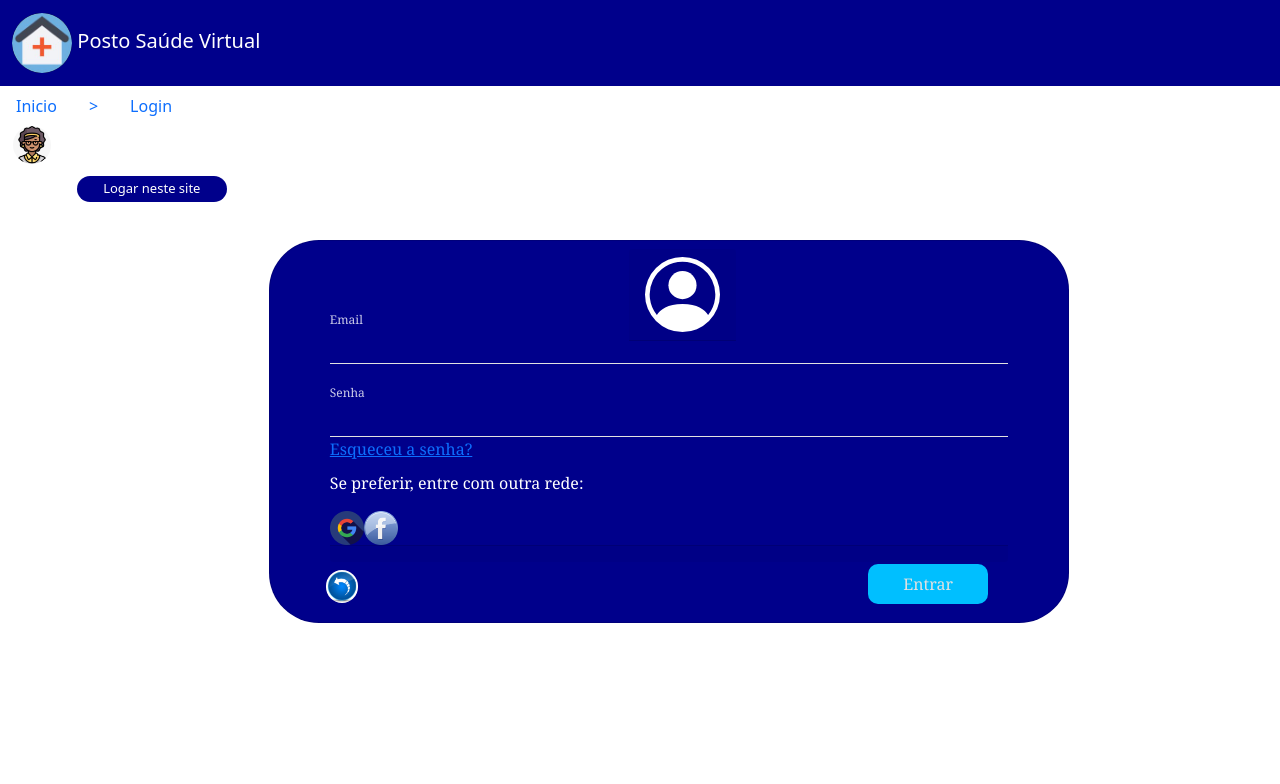
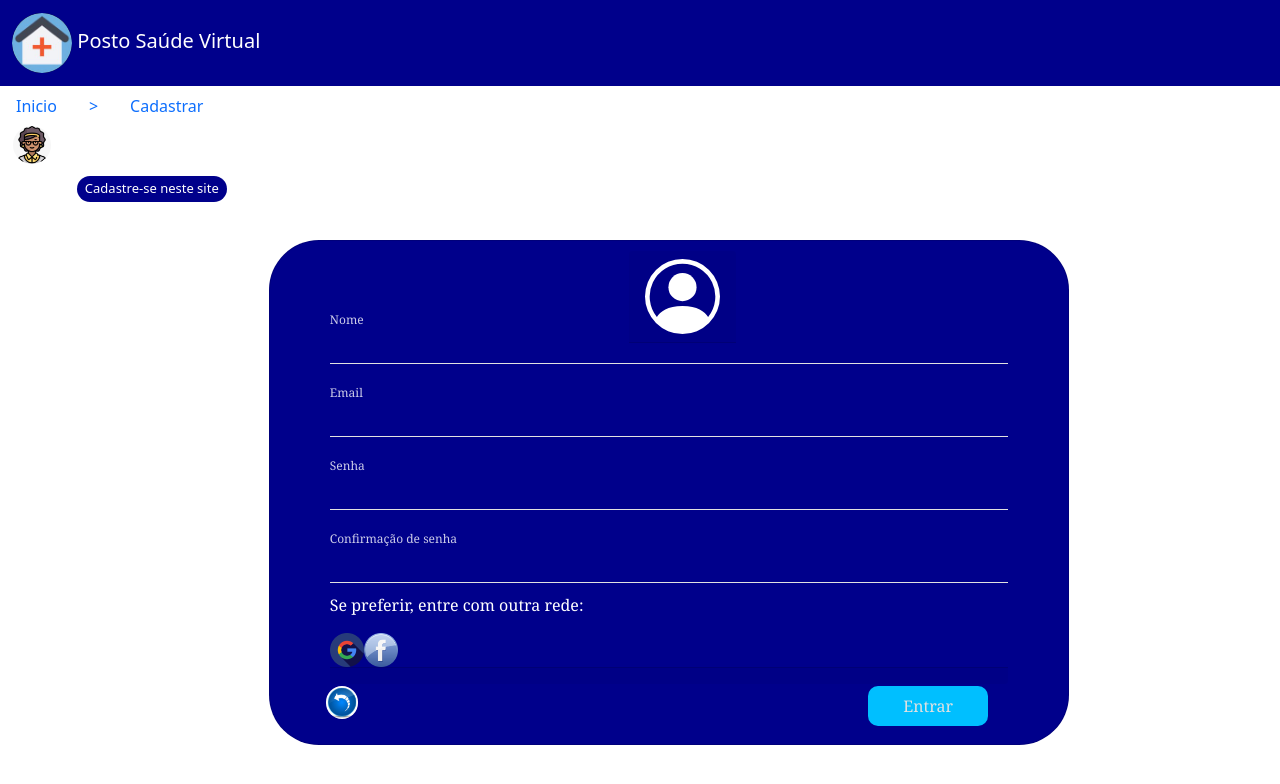
Before and after one commit to rma98/posto-saude-virtual, a Vue app: page / in a window 1280 px wide. Shown: the top 784 px of the page. Built offline with nearby package versions, Linux system fonts and the light colour scheme.

Commit message:
Adiciona tela de cadastro

```diff
--- a/src/App.vue
+++ b/src/App.vue
@@ -4,7 +4,7 @@
 </template>
 
 <script>
-import HelloWorld from './components/Login.vue'
+import HelloWorld from './components/Cadastro.vue'
 
 export default {
   name: 'App',
--- a/src/components/Cadastro.vue
+++ b/src/components/Cadastro.vue
@@ -1,33 +1,104 @@
 <template>
-  <div class="hello">
-    <h1>{{ msg }}</h1>
-    <p>
-      For a guide and recipes on how to configure / customize this project,<br>
-      check out the
-      <a href="https://cli.vuejs.org" target="_blank" rel="noopener">vue-cli documentation</a>.
-    </p>
-    <h3>Installed CLI Plugins</h3>
-    <ul>
-      <li><a href="https://github.com/vuejs/vue-cli/tree/dev/packages/%40vue/cli-plugin-babel" target="_blank" rel="noopener">babel</a></li>
-      <li><a href="https://github.com/vuejs/vue-cli/tree/dev/packages/%40vue/cli-plugin-eslint" target="_blank" rel="noopener">eslint</a></li>
-    </ul>
-    <h3>Essential Links</h3>
-    <ul>
-      <li><a href="https://vuejs.org" target="_blank" rel="noopener">Core Docs</a></li>
-      <li><a href="https://forum.vuejs.org" target="_blank" rel="noopener">Forum</a></li>
-      <li><a href="https://chat.vuejs.org" target="_blank" rel="noopener">Community Chat</a></li>
-      <li><a href="https://twitter.com/vuejs" target="_blank" rel="noopener">Twitter</a></li>
-      <li><a href="https://news.vuejs.org" target="_blank" rel="noopener">News</a></li>
-    </ul>
-    <h3>Ecosystem</h3>
-    <ul>
-      <li><a href="https://router.vuejs.org" target="_blank" rel="noopener">vue-router</a></li>
-      <li><a href="https://vuex.vuejs.org" target="_blank" rel="noopener">vuex</a></li>
-      <li><a href="https://github.com/vuejs/vue-devtools#vue-devtools" target="_blank" rel="noopener">vue-devtools</a></li>
-      <li><a href="https://vue-loader.vuejs.org" target="_blank" rel="noopener">vue-loader</a></li>
-      <li><a href="https://github.com/vuejs/awesome-vue" target="_blank" rel="noopener">awesome-vue</a></li>
-    </ul>
+
+
+  <nav class="navbar navbar-light">
+  <div class="container-fluid">
+    <a class="navbar-brand">
+      <img class="logo" src="../assets/logoLogin.jpg" >
+      Posto Saúde Virtual
+    </a>
   </div>
+</nav>
+
+
+<nav class="nav">
+  <a class="nav-link active" aria-current="page" href="#"> Inicio </a>
+  <a class="nav-link" > > </a>
+  <a class="nav-link" href="#"> Cadastrar</a>
+</nav>
+
+  <div>
+  <img class="atendente" src="../assets/atendente.jpg" >
+  <h1 class= "meg">Cadastre-se neste site</h1>
+  </div>
+
+
+
+
+        <div id="login">
+
+            <form class="card">
+
+                <div class="card-header">
+
+                    <svg xmlns="http://www.w3.org/2000/svg" width="75" height="75" fill="white"  class="bi bi-person-circle" viewBox="0 0 16 16">
+  <path d="M11 6a3 3 0 1 1-6 0 3 3 0 0 1 6 0z"/>
+  <path fill-rule="evenodd" d="M0 8a8 8 0 1 1 16 0A8 8 0 0 1 0 8zm8-7a7 7 0 0 0-5.468 11.37C3.242 11.226 4.805 10 8 10s4.757 1.225 5.468 2.37A7 7 0 0 0 8 1z"/>
+</svg>
+
+                </div>
+
+                <div class="card-content">
+
+                    <div class="card-content-area">
+
+                        <label for="usuario">Nome</label>
+
+                        <input type="text" id="usuario" autocomplete="off">
+
+                    </div>
+
+                      <div class="card-content-area">
+
+                        <label for="usuario">Email</label>
+
+                        <input type="text" id="usuario" autocomplete="off">
+
+                    </div>
+
+
+                    <div class="card-content-area">
+
+                        <label for="password">Senha</label>
+
+                        <input type="password" id="password" autocomplete="off">
+
+
+                    </div>
+                    <div class="card-content-area">
+
+                        <label for="password">Confirmação de senha</label>
+
+                        <input type="password" id="password" autocomplete="off">
+
+
+
+
+                    </div>
+                    <div class= "rede">
+                      <p>Se preferir, entre com outra rede:</P>
+                       <img class="iconeRedes" src="../assets/iconeGoogle.png" >
+                       <img class="iconeRedes" src="../assets/icone-circular-facebook.png" >
+
+                    </div>
+
+                </div>
+
+                <div class="card-footer">
+
+
+                    <input type="submit" value="Entrar" class="submit">
+                    <img class="seta" src="../assets/seta.png" href="#">
+
+
+
+                </div>
+
+            </form>
+
+        </div>
+
+
 </template>
 
 <script>
@@ -39,20 +110,180 @@ export default {
 }
 </script>
 
-<!-- Add "scoped" attribute to limit CSS to this component only -->
 <style scoped>
-h3 {
-  margin: 40px 0 0;
+.navbar{
+  background-color:#00008B;
 }
-ul {
-  list-style-type: none;
-  padding: 0;
+.navbar-brand{
+  color:white;
 }
-li {
-  display: inline-block;
-  margin: 0 10px;
+
+body {
+
+    padding: 0;
+
+    margin: 0;
+
+    background-color: #454d6b;
+
 }
-a {
-  color: #42b983;
+
+#login {
+
+    display: flex;
+
+    align-items: center;
+
+    justify-content: center;
+
+    height: 100vh;
+
+    font-family: Cambria, Cochin, Georgia, Times, 'Times New Roman', serif;
+
 }
+
+.card {
+
+    background-color: #00008B;
+
+    position: absolute;
+    top: 30%;
+    left: 21%;
+
+    padding: 60px;
+
+    border-radius: 2px;
+    border-radius: 50px 50px 50px 50px;
+
+    width:800px;
+
+}
+.meg{
+    background-color: #00008B;
+
+    position: absolute;
+    top: 22%;
+    left: 6%;
+
+    padding: 5px;
+    border-radius: 50px 50px 50px 50px;
+
+    width:150px;
+    font-size: 13px;
+    color:white;
+    text-align:center;
+
+}
+
+.card-header{
+  position: absolute;
+  top:2%;
+  left: 45%;
+
+}
+
+
+
+
+
+.card-content label {
+
+    color: #fff;
+
+    font-size: 12px;
+
+    opacity: 0.8;
+
+}
+
+.card-content-area {
+
+    display: flex;
+
+    flex-direction: column;
+
+    padding:10px 0;
+
+}
+
+.card-content-area input {
+
+    margin-top: 10px;
+
+    padding:0 5px;
+
+    background-color: transparent;
+
+    border:none;
+
+    border-bottom: 1px solid #e1e1e1;
+
+    outline: none;
+
+    color: #fff;
+
+}
+
+
+
+.card-footer .submit{
+    position:absolute;
+    width: 15%;
+    right: 10%;
+    height: 40px;
+
+    background-color: #00BFFF;
+    border-radius: 10px 10px 10px 10px;
+
+
+    border:none;
+
+    color:#e1e1e1;
+
+    margin: 10px 0;
+
+}
+
+.card-footer a {
+
+    text-align: center;
+
+    font-size: 12px;
+
+    opacity: 0.8;
+
+    color: #fff;
+
+    text-decoration: none;
+
+}
+.rede{
+  color:white;
+}
+
+.iconeRedes{
+  width: 5%;
+}
+
+.logo{
+  width:19%;
+  border-radius: 30px 30px 30px 30px;
+
+}
+.seta{
+
+  position:absolute;
+  width:4%;
+  bottom:5%;
+  left:7%;
+  border-radius: 90px 90px 90px 90px;
+}
+.atendente{
+
+  position:absolute;
+  left:1%;
+  width:3%;
+  border-radius: 50px 50px 50px 50px;
+}
+
 </style>
```
